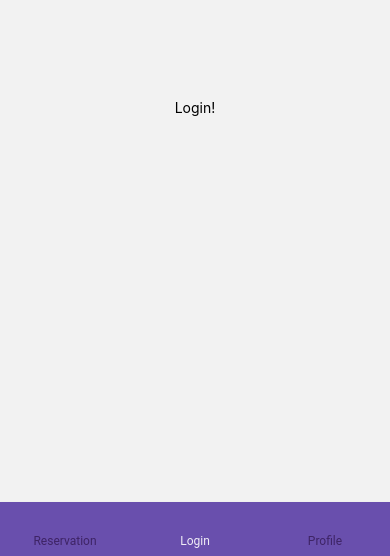
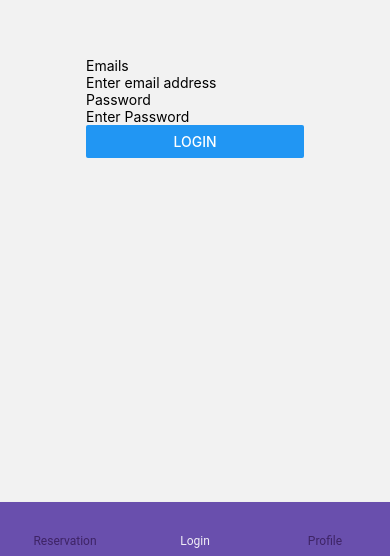
Before and after one commit to mino9421/capstone-frontend, a React Native app: screen /Login in a window 390 px wide. Shown: the part 288-844 px from the top of the page. Built offline with nearby package versions, Linux system fonts and the light colour scheme; no server answers.

Commit message:
updated calender

```diff
--- a/App.js
+++ b/App.js
@@ -1,6 +1,7 @@
 import { StatusBar } from 'expo-status-bar';
 import { StyleSheet, Text, View } from 'react-native';
 import BottomNavBar from './BottomNavBar'
+// import Login from './Login'
 
 export default function App() {
   return (
--- a/BottomNavBar.js
+++ b/BottomNavBar.js
@@ -4,6 +4,8 @@ import { Text, View, Button, TextInput, Alert  } from 'react-native'
 import { NavigationContainer } from '@react-navigation/native';
 import { createMaterialBottomTabNavigator } from '@react-navigation/material-bottom-tabs';
 import CustomerProfile from './components/CustomerProfile';
+import CalenderPicker from './CalenderPicker'
+import Login from './Login'
 
 function HomeScreen() {
 
@@ -36,6 +38,8 @@ function HomeScreen() {
       })
 
   };
+
+
 
   return (
     <View style={{ flex: 1, justifyContent: 'center', alignItems: 'center' }}>
@@ -71,23 +75,22 @@ function HomeScreen() {
           onPress={submitData}
         />
       </View>
-      <View>
-        <Text>hi</Text>
-        <Text></Text>
-        <Text></Text>
-        <Text></Text>
+
+      <View style={{}}>
+        <CalenderPicker/>
       </View>
+
     </View>
   );
 }
 
-function Login() {
-    return (
-      <View style={{ flex: 1, justifyContent: 'center', alignItems: 'center' }}>
-        <Text>Login!</Text>
-      </View>
-    );
-}
+// function Login() {
+//     return (
+//       <View style={{ flex: 1, justifyContent: 'center', alignItems: 'center' }}>
+//         <Text>Login!</Text>
+//       </View>
+//     );
+// }
 
 const Tab = createMaterialBottomTabNavigator();
 
--- /dev/null
+++ b/CalenderPicker.js
@@ -0,0 +1,53 @@
+import React, { Component } from 'react';
+import {
+  StyleSheet,
+  Text,
+  View
+} from 'react-native';
+import CalendarPicker from 'react-native-calendar-picker';
+
+export default class App extends Component {
+  constructor(props) {
+    super(props);
+    this.state = {
+      selectedStartDate: null,
+    };
+    this.onDateChange = this.onDateChange.bind(this);
+  }
+
+  onDateChange(date) {
+    this.setState({
+      selectedStartDate: date,
+    });
+  }
+  render() {
+    const { selectedStartDate } = this.state;
+    const startDate = selectedStartDate ? selectedStartDate.toString() : '';
+    return (
+      <View style={styles.container}>
+        <CalendarPicker
+          onDateChange={this.onDateChange}
+          style={styles.calender}
+        />
+
+        <View>
+          <Text>SELECTED DATE:{ startDate }</Text>
+        </View>
+      </View>
+    );
+  }
+}
+
+const styles = StyleSheet.create({
+  container: {
+    flex: 1,
+    backgroundColor: '#0fe',
+
+  },
+  calender: {
+    //   maxHeight: 150,
+    //   maxWidth: 150,
+      height: 200,
+      width: 200
+  }
+});
--- /dev/null
+++ b/Login.js
@@ -0,0 +1,51 @@
+import * as React from 'react'
+import axios from 'axios';
+import { Text, View, Button, TextInput, Alert  } from 'react-native'
+
+
+export default function Login(){
+    const [email, onChangeEmail] = React.useState(null)
+    const [password, onChangePassword] = React.useState(null)
+
+    const submitData =()=>{
+        console.log(JSON.stringify(email))
+        console.log(JSON.stringify(password))
+    }
+
+    var myData = {
+        user : email,
+        pass : password
+    }
+
+    axios.post("/Login", myData)
+    .then(function (response) {
+      console.log(response)
+    })
+    .catch(function (error) {
+      console.log(error)
+    })
+
+    return(
+        <View style={{ flex: 1, justifyContent: 'center', alignItems: 'center' }}>
+        <View>
+          <Text>Emails</Text>
+          <TextInput
+            placeholder='Enter email address'
+            // value={guests}
+            onChangeText={onChangeEmail}
+          />
+          <Text>Password</Text>
+          <TextInput
+            placeholder='Enter Password'
+            value={password}
+            onChangeText={onChangePassword}
+          />
+
+          <Button
+            title="Login"
+            onPress={submitData}
+          />
+        </View>
+      </View>
+    );
+}
--- a/package.json
+++ b/package.json
@@ -14,9 +14,11 @@
     "axios": "^0.26.0",
     "expo": "~44.0.0",
     "expo-status-bar": "~1.2.0",
+    "moment": "^2.29.1",
     "react": "17.0.1",
     "react-dom": "17.0.1",
     "react-native": "0.64.3",
+    "react-native-calendar-picker": "^7.1.2",
     "react-native-paper": "^4.11.2",
     "react-native-vector-icons": "^9.0.0",
     "react-native-web": "0.17.1"
```
Also changed, not shown: 2 other files (tests, documents, lock files or other folders).
